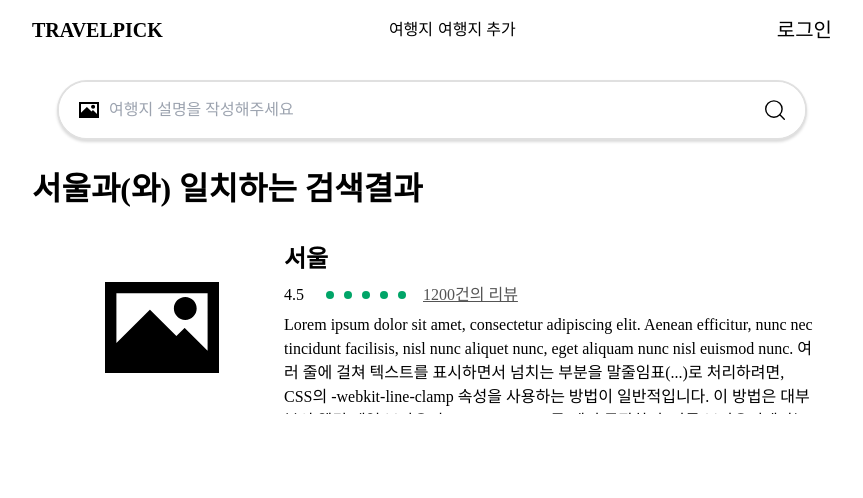
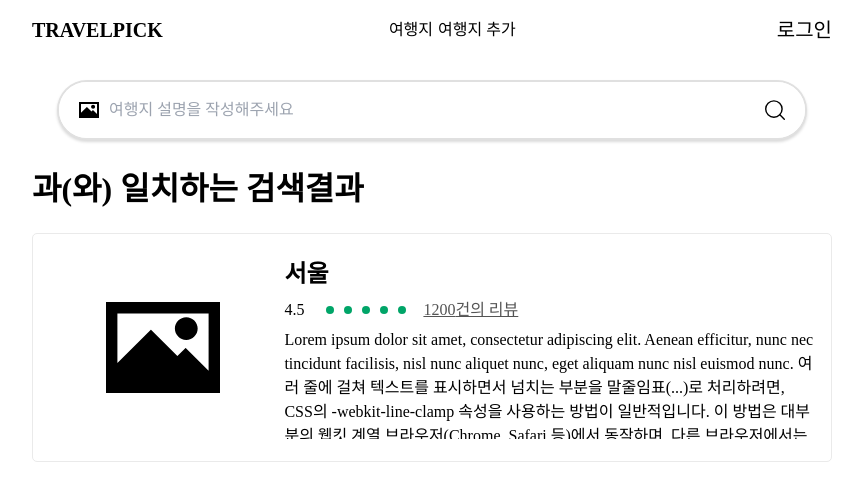
Before and after one commit to joonyoungchoi0801/TravelPick-FE, a React (Vite) app: page /search in a window 1280 px wide. Shown: the top 498 px of the page, without its empty margins (208-1071 px from the left). Built offline with nearby package versions, Linux system fonts and the light colour scheme; a web font is replaced by a local one.

Commit message:
feat: destination page

```diff
--- a/src/Router.tsx
+++ b/src/Router.tsx
@@ -1,6 +1,7 @@
 import { BrowserRouter, Route, Routes, Navigate } from "react-router-dom";
 import Home from "./page/Home";
 import SearchPage from "./page/Search";
+import DestinationPage from "./page/Destination";
 
 export default function Router() {
   return (
@@ -9,6 +10,7 @@ export default function Router() {
         <Route path="/" element={<Navigate to="/home" />} />
         <Route path="/home" element={<Home />} />
         <Route path="/search" element={<SearchPage />} />
+        <Route path="/destination/:id" element={<DestinationPage />} />
       </Routes>
     </BrowserRouter>
   );
--- a/src/components/searchbar/index.tsx
+++ b/src/components/searchbar/index.tsx
@@ -1,8 +1,16 @@
-import styles from './SearchBar.module.scss';
-import searchIcon from '@/assets/search.svg';
-import imageIcon from '@/assets/image.svg';
+import styles from "./SearchBar.module.scss";
+import searchIcon from "@/assets/search.svg";
+import imageIcon from "@/assets/image.svg";
+import { useNavigate } from "react-router-dom";
 
 function SearchBar() {
+  const navigate = useNavigate();
+  const handleSearch = (event: React.KeyboardEvent<HTMLInputElement>) => {
+    if (event.key === "Enter") {
+      const query = (event.target as HTMLInputElement).value;
+      navigate(`/search?term=${query}`);
+    }
+  };
   return (
     <div className={styles.searchBar}>
       <img src={imageIcon} alt="search" className={styles.imageIcon} />
@@ -11,6 +19,9 @@ function SearchBar() {
         type="text"
         placeholder="여행지 설명을 작성해주세요"
         className={styles.input}
+        onKeyDown={(e) => {
+          handleSearch(e);
+        }}
       />
       <input type="image" hidden />
     </div>
--- a/src/components/travelbox/TravelBox.module.scss
+++ b/src/components/travelbox/TravelBox.module.scss
@@ -5,6 +5,9 @@
   background-color: #fff;
   border-radius: 0.6rem;
   padding: 1.6rem;
+  cursor: pointer;
+  border: 0.1rem solid #eaeaea;
+  border-radius: 0.5rem;
 }
 
 .travelImg {
@@ -24,7 +27,7 @@
   align-items: flex-start;
   flex: 7;
   margin-left: 0.8rem;
-  padding: 1.2rem 0;
+  padding: 0.6rem 0;
   gap: 0.6rem;
 }
 
--- a/src/components/travelbox/index.tsx
+++ b/src/components/travelbox/index.tsx
@@ -9,8 +9,10 @@ import {
   FiveRating,
 } from "./circle";
 import { useState } from "react";
+import { useNavigate } from "react-router-dom";
 
 function TravelBox() {
+  const navigate = useNavigate();
   const [rating, setRating] = useState(4.5);
   const [reviewCount, setReviewCount] = useState(1200);
   const Rating = () => {
@@ -31,8 +33,11 @@ function TravelBox() {
         return <FiveRating />;
     }
   };
+  const handleClickBox = () => {
+    navigate("/destination/1");
+  };
   return (
-    <div className={styles.travelBox}>
+    <div className={styles.travelBox} onClick={handleClickBox}>
       <div className={styles.travelImg}>
         <img src={img} alt="travel" />
       </div>
--- /dev/null
+++ b/src/page/Destination/index.tsx
@@ -0,0 +1,13 @@
+import Layout from "../../components/layout";
+
+function DestinationPage() {
+  return (
+    <Layout>
+      <div>
+        <h1>Destination Page</h1>
+        <p>This is the destination page.</p>
+      </div>
+    </Layout>
+  );
+}
+export default DestinationPage;
--- a/src/page/Search/Search.module.scss
+++ b/src/page/Search/Search.module.scss
@@ -5,6 +5,7 @@
   align-items: flex-start;
   background-color: #fff;
   width: 100%;
+  gap: 2rem;
 }
 .term {
   font-size: 3.2rem;
--- a/src/page/Search/index.tsx
+++ b/src/page/Search/index.tsx
@@ -1,12 +1,18 @@
 import Layout from "../../components/layout";
 import styles from "./Search.module.scss";
 import TravelBox from "../../components/travelbox";
+import { useLocation } from "react-router-dom";
 
 function SearchPage() {
+  const location = useLocation();
+  const params = new URLSearchParams(location.search);
+  const searchTerm = params.get("term");
   return (
     <Layout>
       <div className={styles.content}>
-        <span className={styles.term}>서울과(와) 일치하는 검색결과</span>
+        <span className={styles.term}>
+          {searchTerm}과(와) 일치하는 검색결과
+        </span>
         <TravelBox />
       </div>
     </Layout>
```
Also changed, not shown: src/components/header/index.tsx (+8 -10 lines), src/page/Destination/Destination.module.scss (added).
